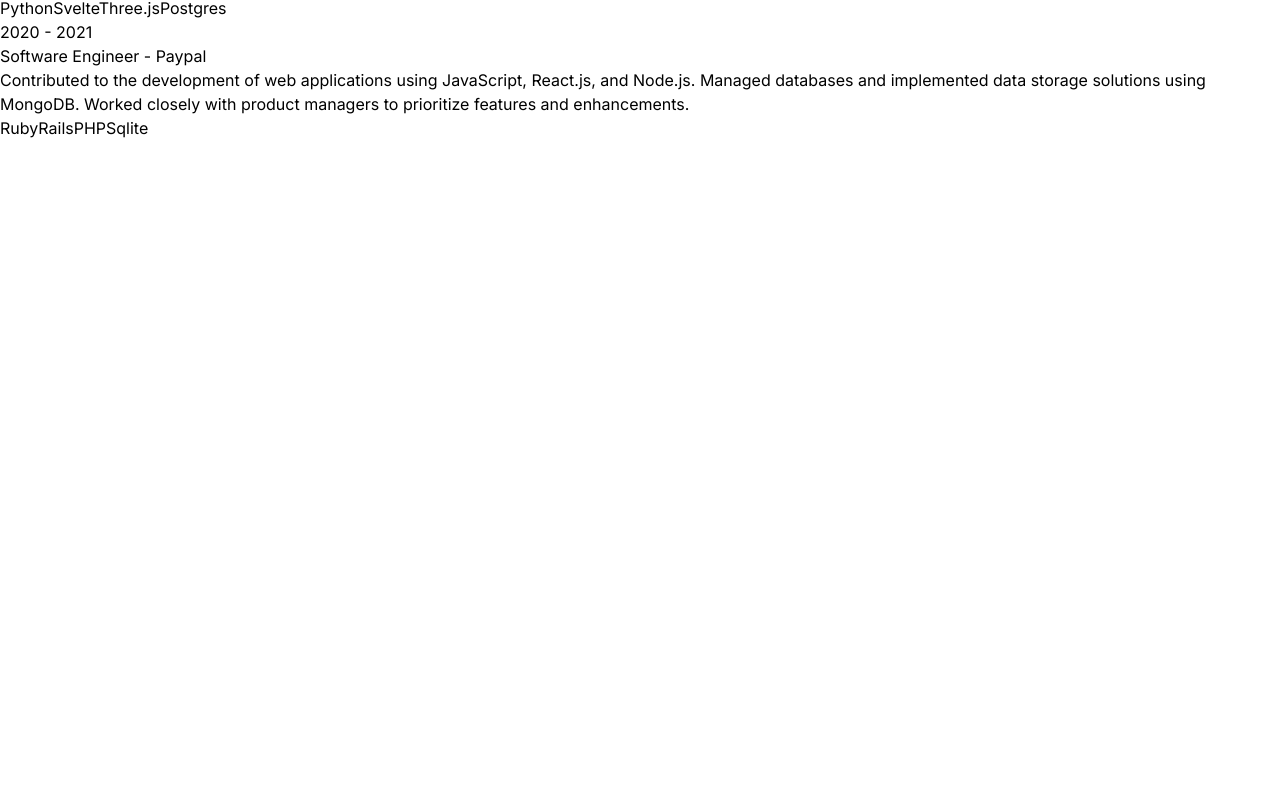
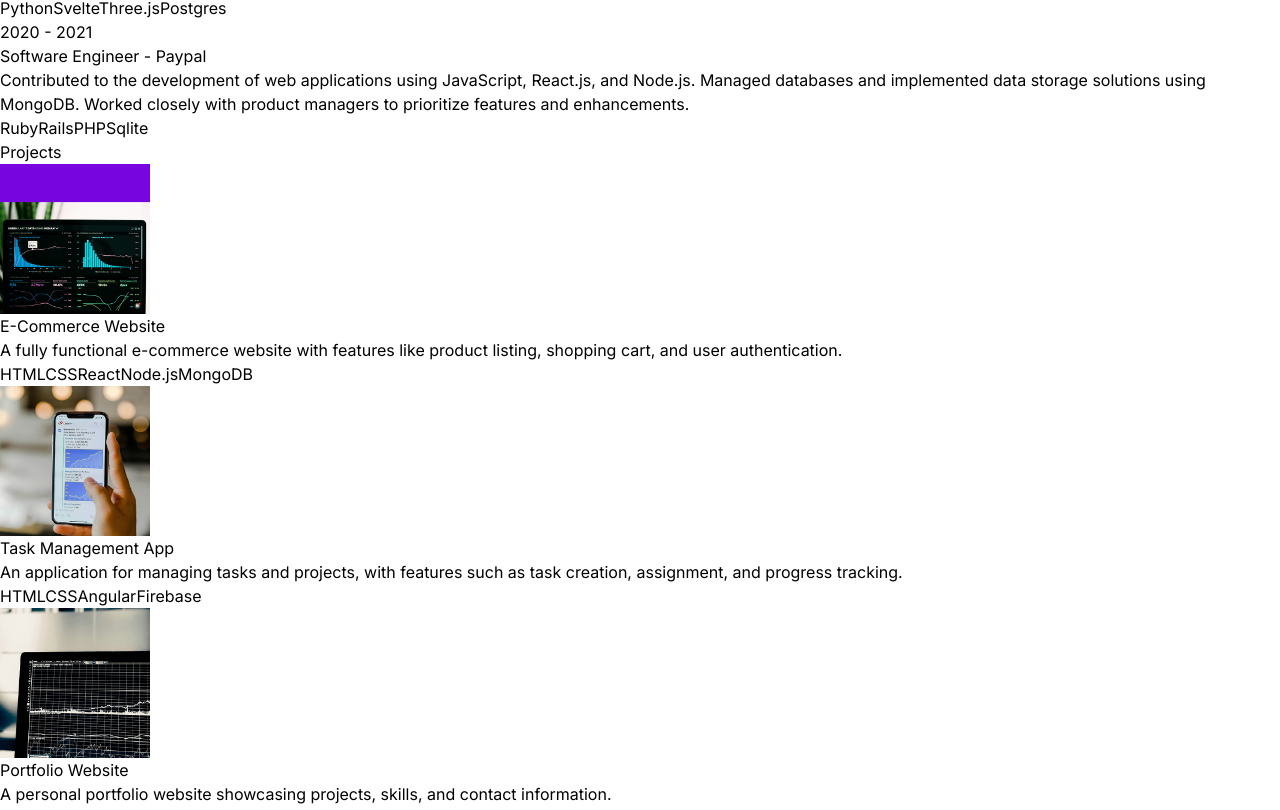
Before and after one commit to LauvEdward/portfolio-edward-lauv, a React (Vite) app: page / in a window 1280 px wide. Shown: the part 2310-3120 px from the top of the page. Before the commit the page ends 2450 px from the top, so only its background shows below. Built offline with nearby package versions, Linux system fonts and the light colour scheme.

Commit message:
feature experiences

```diff
--- a/src/App.jsx
+++ b/src/App.jsx
@@ -3,6 +3,7 @@ import {Hero} from './components/Hero'
 import {About} from './components/About'
 import {Technologies} from "./components/Technologies";
 import { Experiences } from "./components/Experiences.jsx";
+import {Projects} from "./components/Projects.jsx";
 
 const App = () => {
     return (
@@ -17,6 +18,7 @@ const App = () => {
                 <About/>
                 <Technologies/>
                 <Experiences/>
+                <Projects/>
             </div>
         </div>
     )
--- a/src/components/Experiences.jsx
+++ b/src/components/Experiences.jsx
@@ -2,11 +2,11 @@ import {EXPERIENCES} from "../constants/index.js"
 
 export const Experiences = () => {
     return (
-        <div className="border-b border-neutral-500 p-4">
+        <div className="border-b border-neutral-900 p-4">
             <h1 className="text-center text-4xl pb-10">Experiences</h1>
             <div>
                 {EXPERIENCES.map((EXPERIENCE, i) => (
-                    <div key={i} className="border-neutral-500 flex flex-wrap lg:justify-center">
+                    <div key={i} className="border-neutral-500 flex flex-wrap lg:justify-center pt-5">
                         <div className="w-full lg:w-1/4">
                             <p className="text-neutral-400 text-sm">{EXPERIENCE.year}</p>
                         </div>
--- /dev/null
+++ b/src/components/Projects.jsx
@@ -0,0 +1,26 @@
+import {PROJECTS} from "../constants/index.js";
+export const Projects = () => {
+    return (
+        <div className="border-b border-neutral-900 p-4">
+            <h1 className="text-center text-4xl pb-10">Projects</h1>
+            <div className="pt-20">
+                {PROJECTS.map((project, index) => (
+                    <div key={index} className="flex flex-wrap lg:justify-center p-5">
+                        <div className="w-full lg:w-1/4">
+                            <img src={project.image} alt={project.title} width={150} height={150} className="rounded mb-6"></img>
+                        </div>
+                        <div className="w-full max-w-xl text-sm lg:w-3/4">
+                            <h4 className="text-2xl">{project.title}</h4>
+                            <span>{project.description}</span>
+                            <div className="mt-4">
+                                {project.technologies.map((technology, index) => (
+                                    <span key={index} className="mt-4 mr-2 px-2 py-1 rounded bg-neutral-700 text-purple-600">{technology}</span>
+                                ))}
+                            </div>
+                        </div>
+                    </div>
+                ))}
+            </div>
+        </div>
+    );
+}
```
